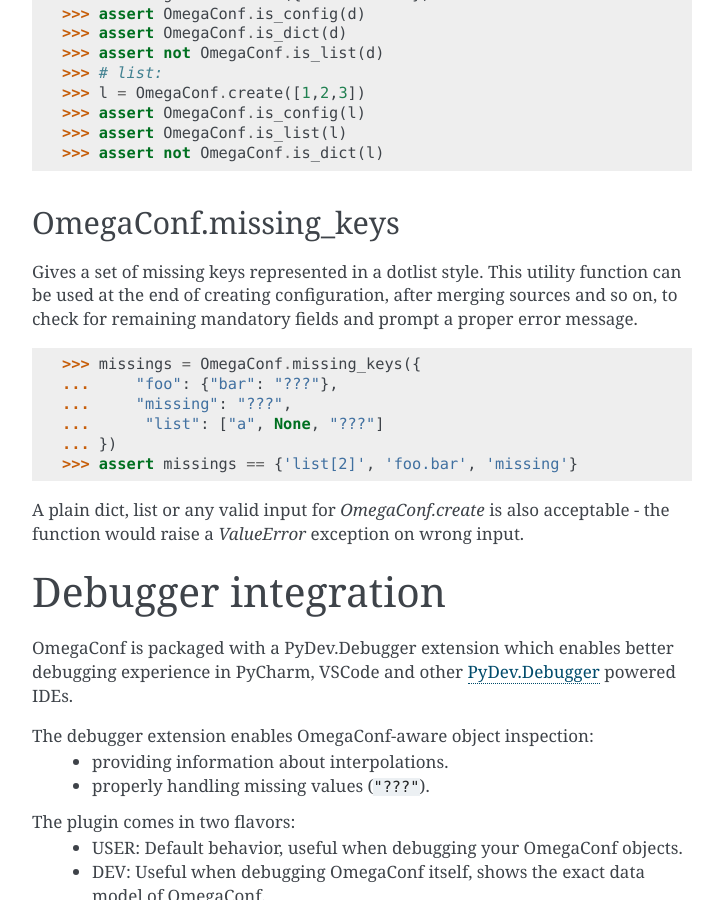
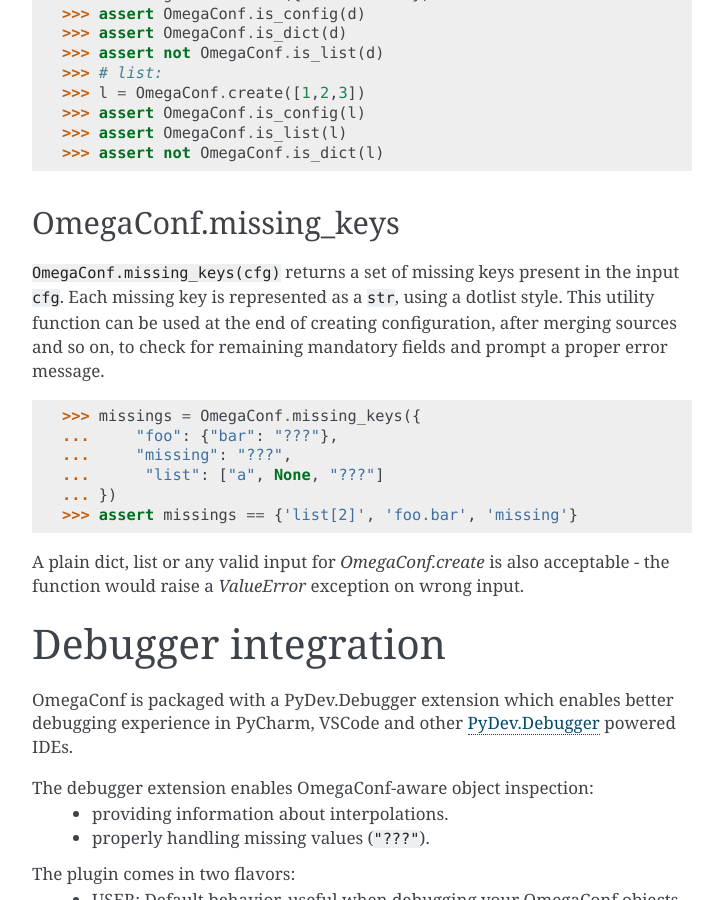
Before and after one commit to omry/omegaconf, a Sphinx documentation site: the page built from docs/source/usage.rst, in a window 1280 px wide and 900 px high, scrolled down 15234 px. Shown: the whole window, without its empty margins (388-1111 px from the left). Built offline with Sphinx 7.4.7, drawn with Linux system fonts in a browser that asks for light colours.

Commit message:
Update docs/source/usage.rst
Co-authored-by: Jasha10 <8935917+Jasha10@users.noreply.github.com>

```diff
--- a/docs/source/usage.rst
+++ b/docs/source/usage.rst
@@ -784,7 +784,8 @@
 
 OmegaConf.missing_keys
 ^^^^^^^^^^^^^^^^^^^^^^^^^^^^^^^^^^^^^^^
-Gives a set of missing keys represented in a dotlist style.
+``OmegaConf.missing_keys(cfg)`` returns a set of missing keys present in the input ``cfg``.
+Each missing key is represented as a ``str``, using a dotlist style.
 This utility function can be used at the end of creating configuration, after merging sources and so on,
 to check for remaining mandatory fields and prompt a proper error message.
 
```
